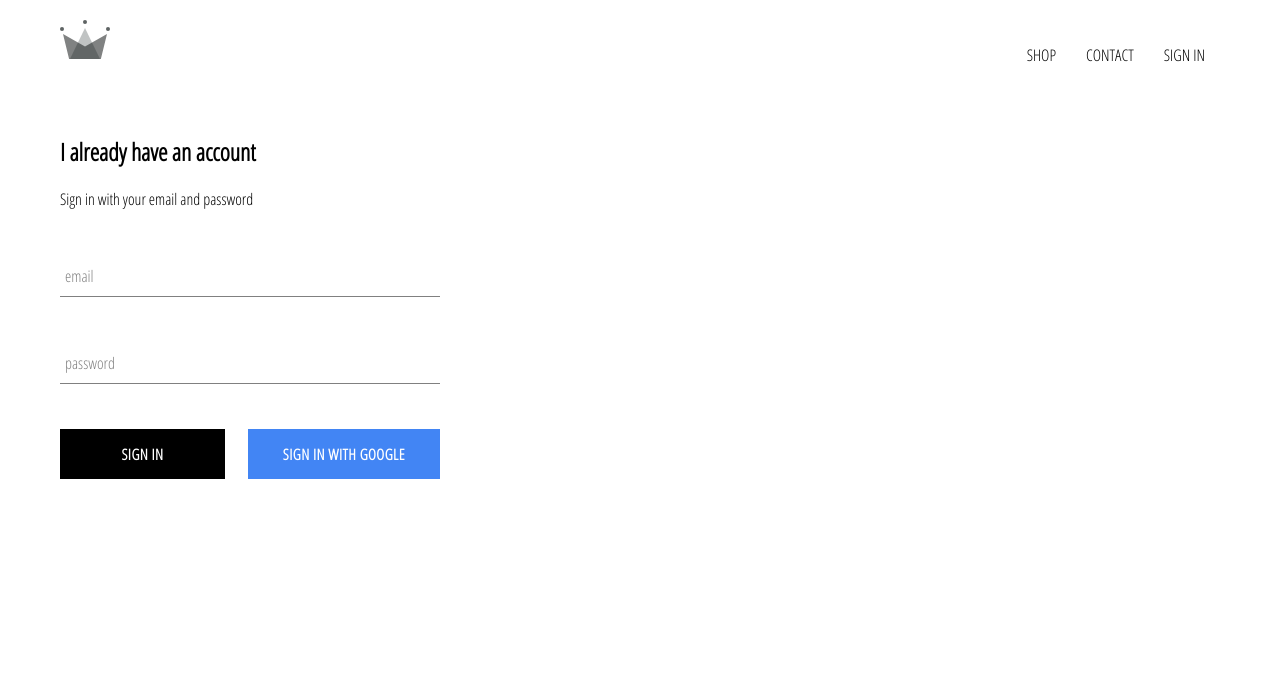
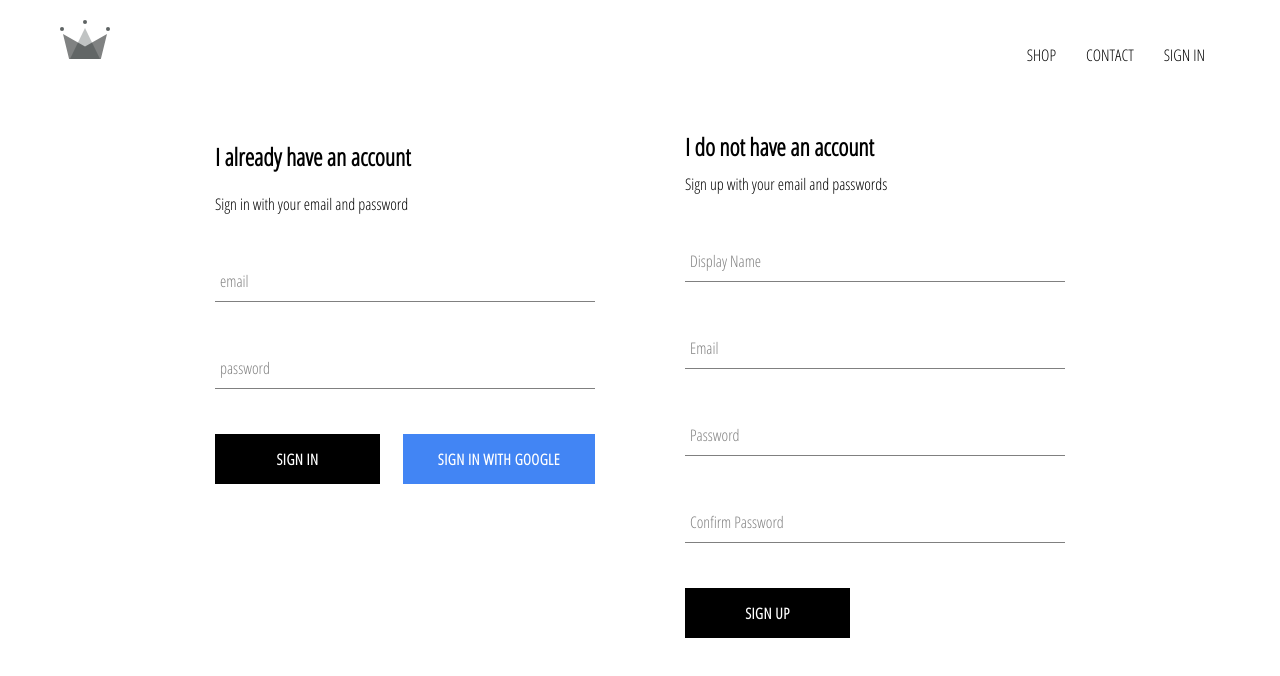
Before and after one commit to hayakawa-ii/crwn-clothing, a React (Create React App) app: page /signin in a window 1280 px wide. Shown: the top 676 px of the page. Built offline with nearby package versions, Linux system fonts and the light colour scheme; no server answers.

Commit message:
implemented firebase utils, included ability to store authenticated users in firebase

```diff
--- a/src/App.js
+++ b/src/App.js
@@ -1,12 +1,13 @@
 import React from 'react';
+import { Switch, Route } from 'react-router-dom';
+
 import './App.css';
-import {Switch, Route} from "react-router-dom";
 
-import HomePage from "./pages/homepage/homepage.component";
-import ShopPage from "./pages/shop/shop.component";
-import Header from "./components/header/header.component";
-import SignInAndSignUpPage from "./pages/sign-in-and-sign-up/sign-in-and-sign-up.component";
-import {auth} from "./firebase/firebase.utils";
+import HomePage from './pages/homepage/homepage.component';
+import ShopPage from './pages/shop/shop.component';
+import SignInAndSignUpPage from './pages/sign-in-and-sign-up/sign-in-and-sign-up.component';
+import Header from './components/header/header.component';
+import { auth, createUserProfileDocument } from './firebase/firebase.utils';
 
 class App extends React.Component {
   constructor() {
@@ -14,31 +15,44 @@
 
     this.state = {
       currentUser: null
-    }
+    };
   }
 
-  unsubscribeFromAuth = null
+  unsubscribeFromAuth = null;
 
   componentDidMount() {
-    this.unsubscribeFromAuth = auth.onAuthStateChanged(user => {
-      this.setState({currentUser: user});
+    this.unsubscribeFromAuth = auth.onAuthStateChanged(async userAuth => {
+      if (userAuth) {
+        const userRef = await createUserProfileDocument(userAuth);
 
-      console.log(user);
+        userRef.onSnapshot(snapShot => {
+          this.setState({
+            currentUser: {
+              id: snapShot.id,
+              ...snapShot.data()
+            }
+          });
+
+          console.log(this.state);
         });
       }
 
-  componentWillUnmount(){
+      this.setState({ currentUser: userAuth });
+    });
+  }
+
+  componentWillUnmount() {
     this.unsubscribeFromAuth();
   }
 
-  render () {
+  render() {
     return (
       <div>
         <Header currentUser={this.state.currentUser} />
         <Switch>
-        <Route exact path="/" component ={HomePage} />
-        <Route exact path="/shop" component ={ShopPage} />
-        <Route exact path="/signin" component ={SignInAndSignUpPage} />
+          <Route exact path='/' component={HomePage} />
+          <Route path='/shop' component={ShopPage} />
+          <Route path='/signin' component={SignInAndSignUpPage} />
         </Switch>
       </div>
     );
--- /dev/null
+++ b/src/components/sign-up/sign-up.component.jsx
@@ -0,0 +1,103 @@
+import React from "react";
+
+import FormInput from "../form-input/form-input.component";
+import CustomButton from "../custom-button/custom-button.component";
+
+import {auth, createUserProfileDocument} from "../../firebase/firebase.utils";
+
+import "./sign-up.styles.scss";
+
+class SignUp extends React.Component {
+    constructor(){
+        super();
+
+        this.state = {
+            displayName: "",
+            email: "",
+            password: "",
+            confirmPassword: ""
+        }
+    }
+
+    handleSubmit = async event => {
+        event.preventDefault();
+
+        const {displayName, email, password, confirmPassword } = this.state;
+
+        if(password !== confirmPassword) {
+            alert("passwords don't match");
+            return;
+        }
+
+        try {
+
+            const { user } = await auth.createUserWithEmailAndPassword(email, password);
+
+            await createUserProfileDocument(user, {displayName});
+
+            this.setState({
+                displayName:'',
+                email: '',
+                password: '',
+                confirmPassword: ''
+            });
+
+
+        } catch(error) {
+            console.error(error);
+        }
+    };
+
+        handleChange = event => {
+            const {name, value} = event.target;
+
+            this.setState({[name]: value });
+        };
+
+    render(){
+        const {displayName, email, password, confirmPassword } = this.state;
+        return(
+            <div className="sign-up">
+                <h2 className="title"> I do not have an account</h2>
+                <span> Sign up with your email and passwords</span>
+                <form className="sign-up-form" onSubmit={this.handleSubmit}>
+                    <FormInput
+                    type="text"
+                    name='displayName'
+                    value={displayName}
+                    onChange={this.handleChange}
+                    label='Display Name'
+                    required
+                    />
+                    <FormInput
+                    type="email"
+                    name='email'
+                    value={email}
+                    onChange={this.handleChange}
+                    label='Email'
+                    required
+                    />
+                    <FormInput
+                    type="password"
+                    name='password'
+                    value={password}
+                    onChange={this.handleChange}
+                    label='Password'
+                    required
+                    />
+                    <FormInput
+                    type="password"
+                    name='confirmPassword'
+                    value={confirmPassword}
+                    onChange={this.handleChange}
+                    label='Confirm Password'
+                    required
+                    />
+                    <CustomButton type='submit'> Sign Up </CustomButton>
+                </form>
+            </div>
+        );
+    }
+}
+
+export default SignUp;
--- /dev/null
+++ b/src/components/sign-up/sign-up.styles.scss
@@ -0,0 +1,9 @@
+.sign-up {
+    display: flex;
+    flex-direction: column;
+    width: 380px;
+
+.title {
+    margin: 10px 0;
+    }
+}
--- a/src/firebase/firebase.utils.js
+++ b/src/firebase/firebase.utils.js
@@ -1,6 +1,6 @@
-import firebase from "firebase/app";
-import "firebase/firestore";
-import "firebase/auth";
+import firebase from 'firebase/app';
+import 'firebase/firestore';
+import 'firebase/auth';
 
 const config = {
     apiKey: "AIzaSyDrtUbbgXQP97gOsXSAworlPlPZYbiCn8E",
@@ -15,11 +15,36 @@
 
   firebase.initializeApp(config);
 
+  export const createUserProfileDocument = async (userAuth, additionalData) => {
+    if (!userAuth) return;
+
+    const userRef = firestore.doc(`users/${userAuth.uid}`);
+
+    const snapShot = await userRef.get();
+
+    if (!snapShot.exists) {
+      const { displayName, email } = userAuth;
+      const createdAt = new Date();
+      try {
+        await userRef.set({
+          displayName,
+          email,
+          createdAt,
+          ...additionalData
+        });
+      } catch (error) {
+        console.log('error creating user', error.message);
+      }
+    }
+
+    return userRef;
+  };
+
   export const auth = firebase.auth();
   export const firestore = firebase.firestore();
 
   const provider = new firebase.auth.GoogleAuthProvider();
-  provider.setCustomParameters({ prompt: "select_account" });
+  provider.setCustomParameters({ prompt: 'select_account' });
   export const signInWithGoogle = () => auth.signInWithPopup(provider);
 
   export default firebase;
--- a/src/pages/sign-in-and-sign-up/sign-in-and-sign-up.component.jsx
+++ b/src/pages/sign-in-and-sign-up/sign-in-and-sign-up.component.jsx
@@ -3,10 +3,12 @@
 import "./sign-in-and-sign-up.styles.scss";
 
 import SignIn from "../../components/sign-in/sign-in.component";
+import SignUp from "../../components/sign-up/sign-up.component";
 
 const SignInAndSignUpPage = () => (
     <div className="sign-in-and-sign-up">
         <SignIn />
+        <SignUp />
     </div>
 );
 export default SignInAndSignUpPage;
--- a/src/pages/sign-in-and-sign-up/sign-in-and-sign-up.styles.scss
+++ b/src/pages/sign-in-and-sign-up/sign-in-and-sign-up.styles.scss
@@ -0,0 +1,6 @@
+.sign-in-and-sign-up {
+    width: 850px;
+    display: flex;
+    justify-content: space-between;
+    margin: 30px auto;
+}
```
Lines whose indentation alone changed are shown as unchanged.
